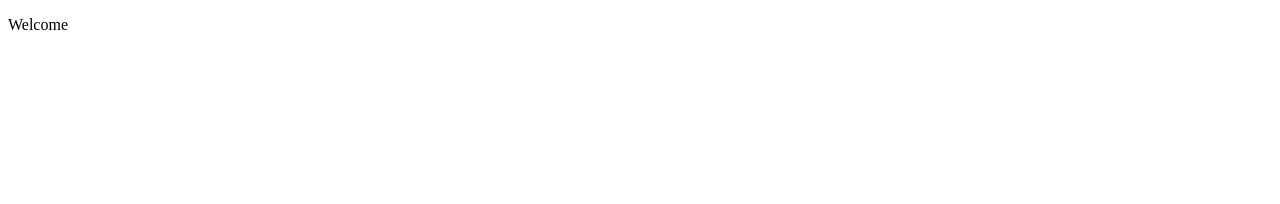
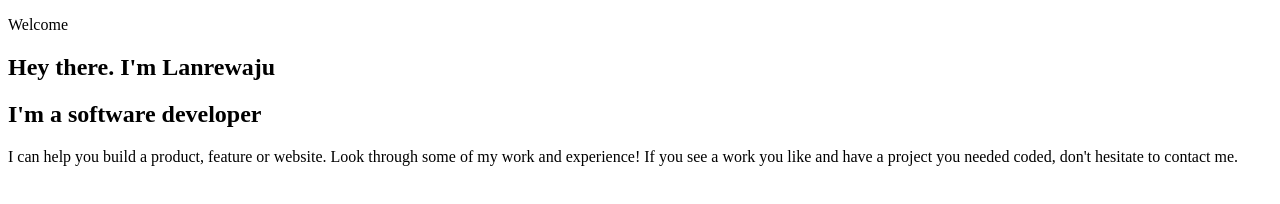
Before and after one commit to Lanr3waju/portfolio-project, a website: page index.html in a window 1280 px wide. Drawn offline with Linux system fonts and the light colour scheme.

Commit message:
add body of the page

```diff
--- a/index.html
+++ b/index.html
@@ -16,5 +16,18 @@
         <div class="ham"></div>
       </div>
     </nav>
+
+    <main>
+      <section id="intro">
+        <h1>Hey there. I'm Lanrewaju</h1>
+        <h2>I'm a software developer</h2>
+        <p>
+          I can help you build a product, feature or website.
+          Look through some of my work and experience!
+          If you see a work you like and have a project you needed coded,
+          don't hesitate to contact me.
+        </p>
+      </section>
+    </main>
   </body>
 </html>
```
